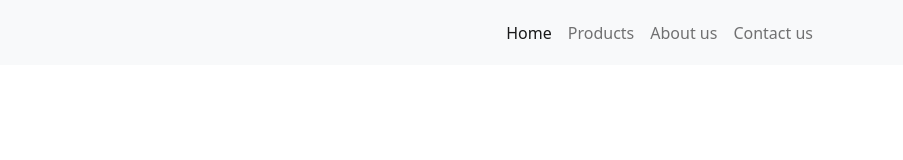
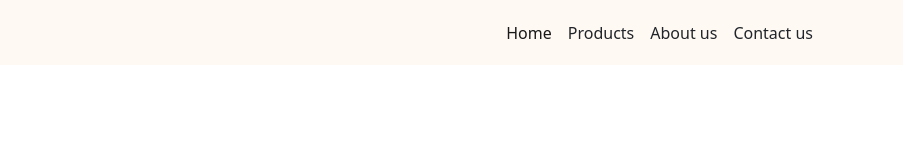
Before and after one commit to Muhammad-Alinoor/nike-react, a plain HTML site: page index.html in a window 1280 px wide. Shown: the full height of the page, 377-1280 px from the left. Drawn offline with Linux system fonts and the light colour scheme.

Commit message:
nav-added

```diff
--- a/index.html
+++ b/index.html
@@ -8,6 +8,8 @@
     <title>Nike React</title>
     <!-- bootstrap css link -->
     <link rel="stylesheet" href="css/bootstrap.min.css">
+    <!-- external css link  -->
+    <link rel="stylesheet" href="styles.css">
 </head>
 
 <body>
@@ -16,7 +18,7 @@
     ------------------------ -->
     <header>
         <!-- navigation part -->
-        <nav class="navbar navbar-expand-lg navbar-light bg-light">
+        <nav class="navbar navbar-expand-lg navbar-light">
             <div class="container">
                 <a class="navbar-brand" href="#">
                     <img src="images/Logo.png" alt="" width="291" height="39">
@@ -32,13 +34,13 @@
                             <a class="nav-link active" aria-current="page" href="#">Home</a>
                         </li>
                         <li class="nav-item">
-                            <a class="nav-link" href="#">Products</a>
+                            <a class="nav-link text-dark " href="#">Products</a>
                         </li>
                         <li class="nav-item">
-                            <a class="nav-link" href="#">About us</a>
+                            <a class="nav-link text-dark" href="#">About us</a>
                         </li>
                         <li class="nav-item">
-                            <a class="nav-link" href="#">Contact us</a>
+                            <a class="nav-link text-dark" href="#">Contact us</a>
                         </li>
                     </ul>
                 </div>
--- /dev/null
+++ b/styles.css
@@ -0,0 +1,3 @@
+header{
+    background-color: #FFF9F4;
+}
```
